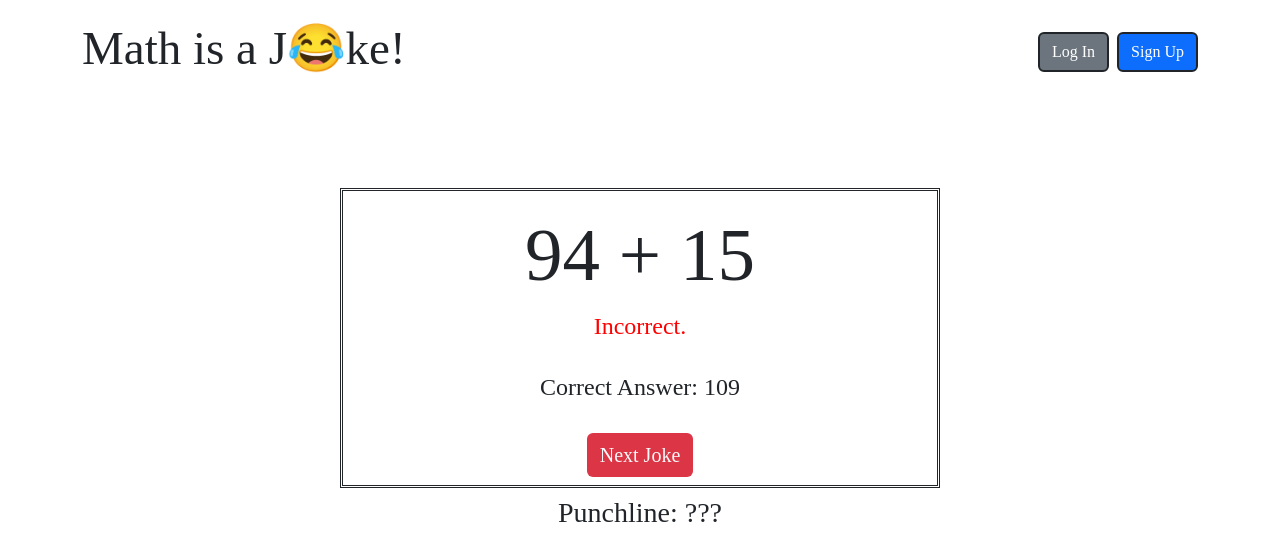
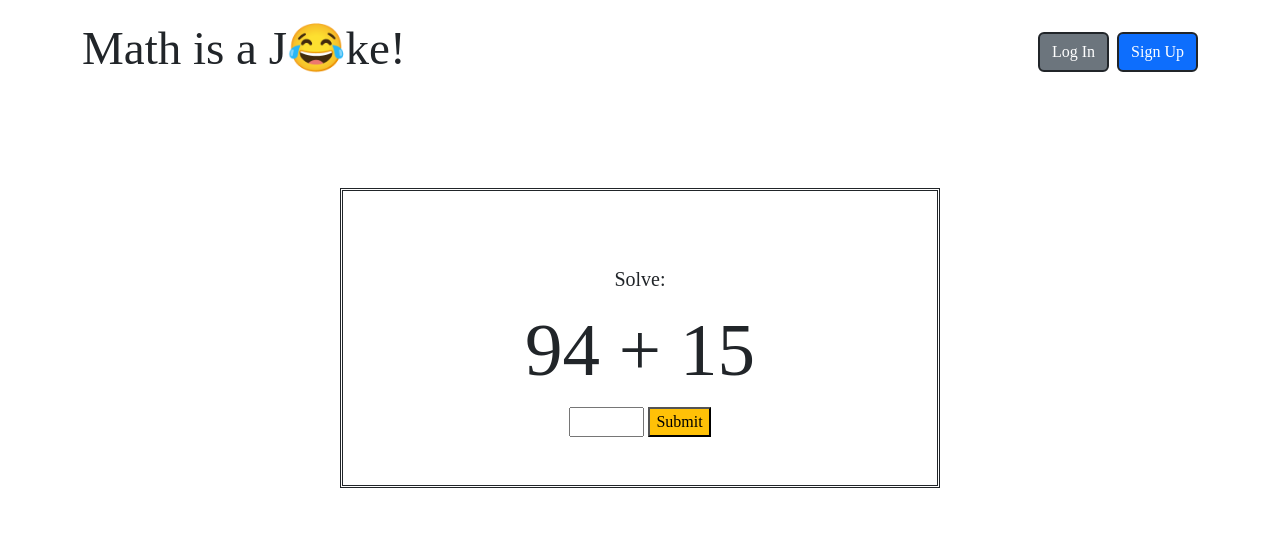
Before and after one commit to jng34/math-is-a-joke, a React (Create React App) app in the folder client/: page / in a window 1280 px wide. Shown: the top 560 px of the page. Built offline with nearby package versions, Linux system fonts and the light colour scheme; no server answers; a web font is replaced by a local one.

Commit message:
ready to merge with main

```diff
--- a/client/src/components/Header.js
+++ b/client/src/components/Header.js
@@ -19,7 +19,9 @@
         history.push("/leaderboard")
     }
 
-    //border border-3 border-dark
+    // function refreshPage() {
+    //     window.parent.location = window.parent.location.href;
+    // }
 
     return (
         <div className="container" style={{paddingTop:"20px"}}>
--- a/client/src/components/Joke.js
+++ b/client/src/components/Joke.js
@@ -11,7 +11,7 @@
     const [inputAns, setInputAns] = useState('');
     const [ansMsg, setAnsMsg] = useState(null);
     const [togglePL, setTogglePL] = useState(false);
-    const [count, setCount] = useState(5);
+    const [count, setCount] = useState(20);
     const [toggleFetch, setToggleFetch] = useState(false);
     const history = useHistory();
 
@@ -180,7 +180,7 @@
                             <button type='button' className='border border-2 rounded-pill btn btn-info' onClick={() => console.log('not funny')}>Not Funny 😒</button>
                                 <br/><br/>
                             {user.username && user.score % 5 == 0 ?
-                                <button className='btn bg-primary text-light' onClick={handleCreateJoke}>Create Joke</button>
+                                <button className='btn fs-5 bg-primary text-light' onClick={handleCreateJoke}>Create Joke</button>
                             : <></>}
                                 &nbsp;
                             <button className='btn fs-5 bg-success text-light' onClick={handleNextClick}>Next Joke</button>
@@ -196,7 +196,7 @@
                         </div>)
                     :
                     <form onSubmit={handleSubmitAns}>
-                        <Timer count={count} setCount={setCount} setTogglePL={setTogglePL} setAnsMsg={setAnsMsg} />
+                        {user && user.username ? <Timer count={count} setCount={setCount} setTogglePL={setTogglePL} setAnsMsg={setAnsMsg} /> : <></>}
                         <br/>
                         <label htmlFor="answer" style={{fontSize: "20px"}}>Solve:</label><br/>
                         <label htmlFor="answer" style={{fontSize: "75px"}}>{problem}</label><br/>
@@ -205,7 +205,7 @@
                     </form>}
                 </div>
                 <div className='row'>
-                    <h3>Punchline: {togglePL ? <b>{joke.punchline}</b> : '???'}</h3>
+                    <h1>{togglePL ? <b>{joke.punchline}</b> : null}</h1>
                 </div>
             </div>
         </div>
--- a/client/src/components/MyJokes.js
+++ b/client/src/components/MyJokes.js
@@ -17,6 +17,7 @@
         }});
     }, [])
 
+    console.log(favJokesArr)
     function handleDeleteMyJoke(id) {
         fetch(`/api/jokes/${id}`, { method: "DELETE" })
         .then(r => console.log(r))
--- a/client/src/components/Timer.js
+++ b/client/src/components/Timer.js
@@ -14,7 +14,7 @@
     }, [count])
 
     return (
-        <div className='text-center'>Time remaining: <b>{count} s</b></div>
+        <div className='text-center fs-5'>Time remaining: <b>{count} s</b></div>
     )
 }
 
--- a/client/src/components/UserProfile.js
+++ b/client/src/components/UserProfile.js
@@ -5,12 +5,21 @@
 
 function UserProfile({ user }) {
     const { id, username, profile_img, score } = user;
+    // const [newPic, setNewPic] = useState("");
     const history = useHistory();
 
     function handleDeleteUser() {
         fetch(`/api/users/${id}`, { method: "DELETE" })
         history.push("/")
     }
+
+    // function handleUpdatePic(id) {
+    //     fetch(`/api/users/${id}`, {
+    //         method: "PATCH",
+    //         headers: {"Content-Type": "application/json"},
+    //         body: JSON.stringify({ profile_img:  })
+    //     })
+    // }
 
     //border border-3 border-dark
     if (!username) { history.push("/") }
@@ -23,13 +32,14 @@
                 </div>
                 <div className='row align-items-center mt-3'>
                     <div className='col text-end me-5'>
-                        <img src={profile_img} alt="profile-img" style={{width: '175px', borderRadius: '50%'}}/>
+                        <img src={profile_img} alt="profile-img" style={{width: '250px', borderRadius: '50%'}}/>
                     </div>
                     <div className='col text-start ms-5'>
                         <p className='fs-4'>Score: {score}</p>
                         <p className='fs-4'><Link to='/myjokes'>My Jokes</Link></p>
                         <p className='fs-4'><Link to='/friends'>My Friends</Link></p>
                         <p className='fs-4'>Notifications</p>
+                        {/* <button type='button' onClick={((id) => handleUpdatePic(user.id))}>Change Picture</button> */}
                         <p className='fs-4'>Change Profile Pic</p>
                         <button type="button" className="btn btn-danger border border-2 border-dark fs-6 text-dark" onClick={handleDeleteUser}>Delete Account</button>
                     </div>
```
